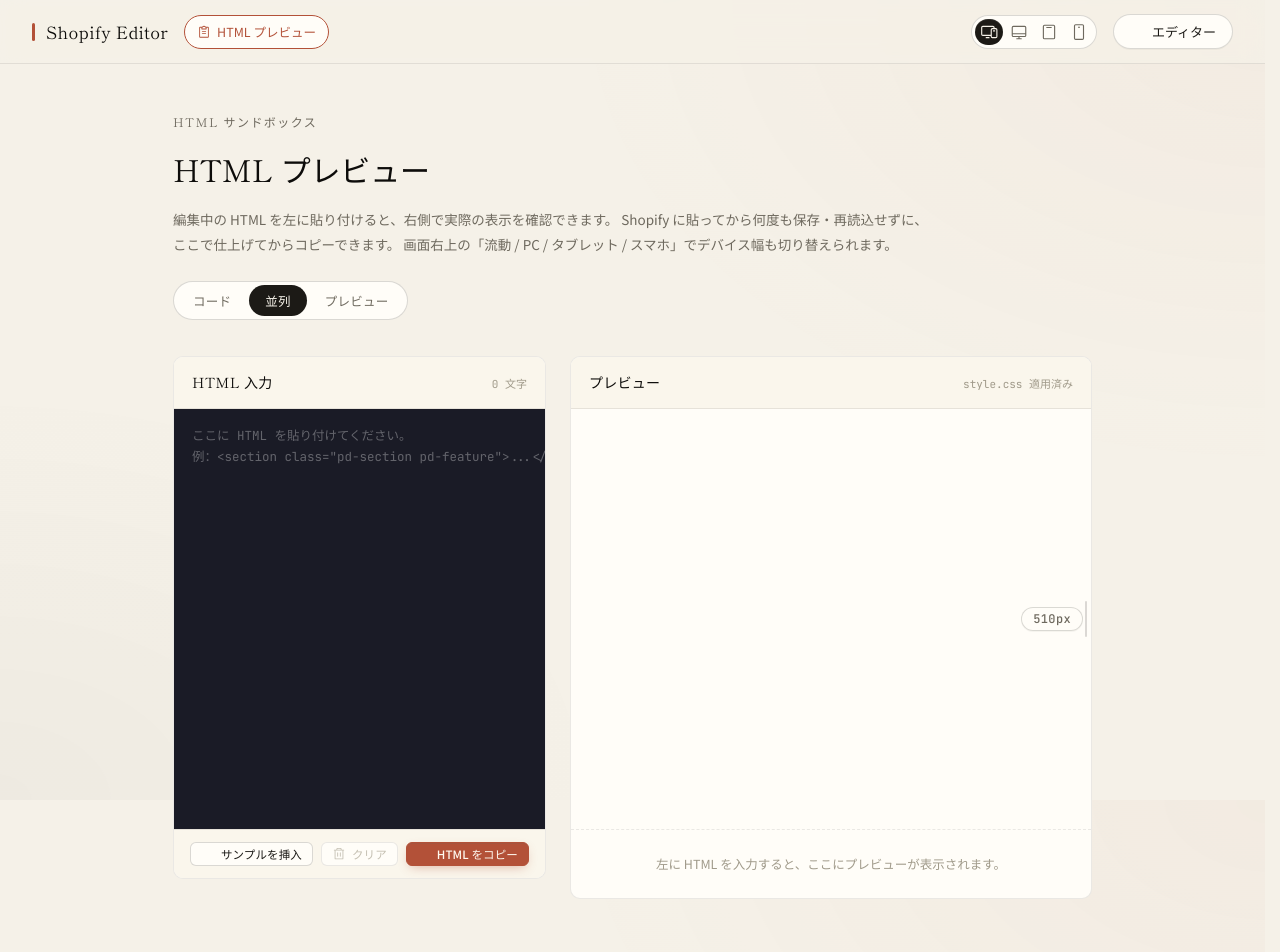
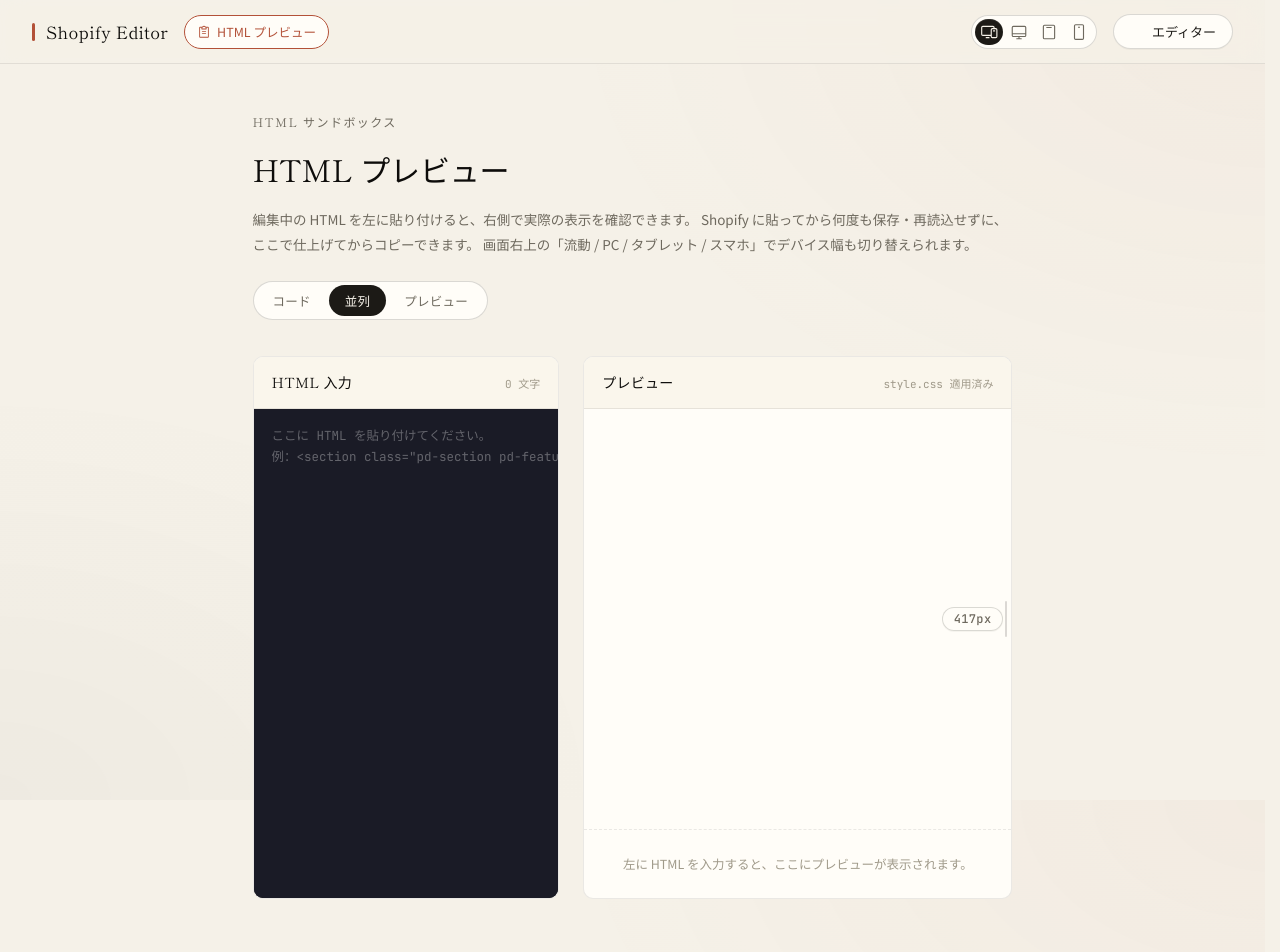
Before and after one commit to navic-nagoya/content-templates, a Vue app: page /#/preview in a window 1280 px wide. Shown: the top 952 px of the page. Built offline with nearby package versions, Linux system fonts and the light colour scheme.

Commit message:
style: Update layout styles in PreviewView and remove unused action buttons to streamline the user interface

```diff
--- a/src/styles/app.css
+++ b/src/styles/app.css
@@ -2247,7 +2247,7 @@ body {
 .preview-view__layout {
   display: grid;
   gap: 24px;
-  align-items: start;
+  align-items: stretch;
 }
 .preview-view__layout--split {
   grid-template-columns: minmax(0, 5fr) minmax(0, 7fr);
@@ -2357,17 +2357,6 @@ body {
 .preview-view__textarea:focus-visible {
   box-shadow: inset 0 0 0 2px var(--accent-tint-strong);
 }
-.preview-view__actions {
-  display: flex;
-  flex-wrap: wrap;
-  gap: 8px;
-  padding: 12px 16px;
-  border-top: 1px solid var(--line);
-  background: var(--bg-subtle);
-}
-.preview-view__actions .btn {
-  text-decoration: none;
-}
 .preview-view__panel--preview {
   position: relative;
 }
--- a/src/views/PreviewView.vue
+++ b/src/views/PreviewView.vue
@@ -1,6 +1,5 @@
 <script setup>
 import { computed, onMounted, ref, watch } from 'vue'
-import Icon from '../components/Icon.vue'
 import { usePreviewResize } from '../utils/use-preview-resize.js'
 import { highlightShopifyHtml } from '../utils/highlight-html.js'
 
@@ -87,38 +86,6 @@ function onTabKey(e) {
   })
 }
 
-function clearAll() {
-  if (!html.value) return
-  if (window.confirm('入力した HTML をすべて削除しますか？')) {
-    html.value = ''
-  }
-}
-
-const SAMPLE = `<section class="pd-section pd-hgroup">
-  <p class="pd-hgroup__eyebrow">サンプル見出し</p>
-  <h2 class="pd-hgroup__title">ここに商品タイトル</h2>
-  <p class="pd-hgroup__sub">ここにサブタイトル / 補足説明</p>
-</section>`
-
-function fillSample() {
-  if (html.value && !window.confirm('現在の内容を上書きしてサンプルを挿入しますか？')) return
-  html.value = SAMPLE
-}
-
-const copied = ref(false)
-let copiedTimer = null
-async function copyHtml() {
-  if (!html.value) return
-  try {
-    await navigator.clipboard.writeText(html.value)
-    copied.value = true
-    clearTimeout(copiedTimer)
-    copiedTimer = setTimeout(() => (copied.value = false), 1400)
-  } catch {
-    /* ignore */
-  }
-}
-
 // Re-sync the preview DOM whenever the input changes. We render via innerHTML
 // (not v-html) so that the ResizeObserver inside `usePreviewResize` keeps
 // firing as `.pd-section` is replaced.
@@ -184,41 +151,6 @@ watch(html, (next) => {
             @keydown="onTabKey"
           ></textarea>
         </div>
-        <div class="preview-view__actions">
-          <button
-            type="button"
-            class="btn btn--ghost btn--sm"
-            @click="fillSample"
-          >
-            <Icon name="plus" :size="14" />
-            <span>サンプルを挿入</span>
-          </button>
-          <button
-            type="button"
-            class="btn btn--ghost btn--sm"
-            :disabled="!html"
-            @click="clearAll"
-          >
-            <Icon name="trash" :size="14" />
-            <span>クリア</span>
-          </button>
-          <button
-            type="button"
-            class="btn btn--primary btn--sm"
-            :class="{ 'is-copied': copied }"
-            :disabled="!html"
-            @click="copyHtml"
-          >
-            <template v-if="copied">
-              <Icon name="check" :size="14" />
-              <span>コピーしました</span>
-            </template>
-            <template v-else>
-              <Icon name="copy" :size="14" />
-              <span>HTML をコピー</span>
-            </template>
-          </button>
-        </div>
       </section>
 
       <section
```
